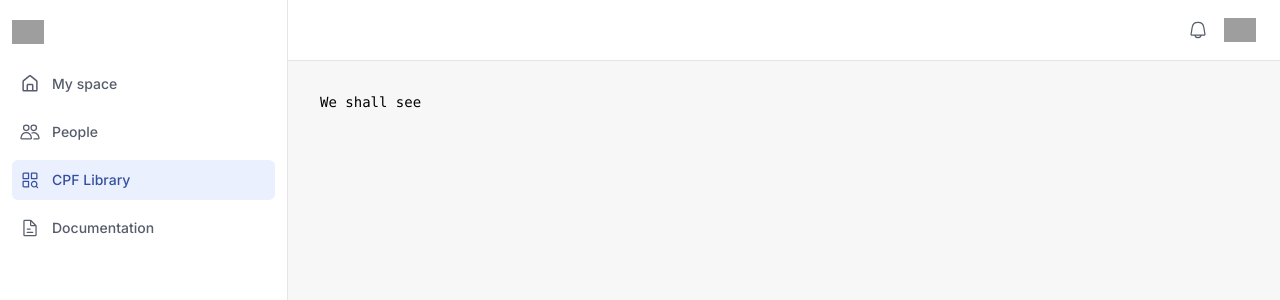
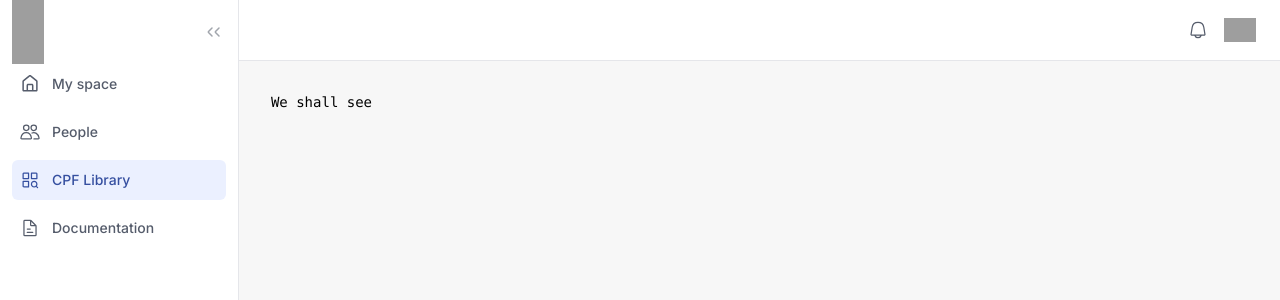
Before and after one commit to Tivix/cpf, a Next.js app in the folder frontend/: page / in a window 1280 px wide. Shown: the top 300 px of the page. Built offline with nearby package versions, Linux system fonts and the light colour scheme; grey boxes are pictures that could not be loaded.

Commit message:
feat: add collapse animation to a sidebar (#40)

```diff
--- a/frontend/package.json
+++ b/frontend/package.json
@@ -13,7 +13,7 @@
     "postinstall": "cd .. && husky frontend/.husky"
   },
   "dependencies": {
-    "@headlessui/react": "^1.7.18",
+    "@headlessui/react": "^2.0.4",
     "clsx": "^2.1.0",
     "next": "14.1.3",
     "react": "^18",
--- a/frontend/src/app/(app)/layout.tsx
+++ b/frontend/src/app/(app)/layout.tsx
@@ -22,7 +22,7 @@ export default function RootLayout({
       <body className={`${inter.className} bg-navy-50 h-full`}>
         <div className="flex">
           <Sidebar />
-          <div className="w-full pl-72">
+          <div className="w-full">
             <Topbar />
             <main className="p-8">{children}</main>
           </div>
--- a/frontend/src/components/modules/Sidebar/Sidebar.tsx
+++ b/frontend/src/components/modules/Sidebar/Sidebar.tsx
@@ -1,18 +1,35 @@
+'use client';
 import Image from 'next/image';
 import Link from 'next/link';
 import { generateClassNames } from '@app/utils';
 import { navigation } from './utils';
+import { ChevronDoubleLeft } from '@app/static/icons/ChevronDoubleLeft';
+import { Button } from '@headlessui/react';
+import { useState } from 'react';
+
+const duration = 'duration-300' as const;
 
 export const Sidebar = () => {
+  const [open, setOpen] = useState(true);
+
+  const toggleSidebar = () => setOpen((prev) => !prev);
+
   return (
-    <nav className="w-72 z-50 fixed h-full flex flex-col bg-white px-3 border-r border-navy-200">
-      <div className="flex h-16 shrink-0 items-center">
+    <nav
+      className={`z-50 h-screen ${open ? 'w-72' : 'w-16'} ${duration} flex flex-col bg-white px-3 border-r border-navy-200`}
+    >
+      <div className="flex h-16 shrink-0 justify-between">
+        <div className={`${duration} flex ${open ? 'opacity-1' : 'opacity-0'}`}>
           <Image
             src="https://tailwindui.com/img/logos/mark.svg?color=indigo&shade=600"
             alt="Logo"
             width={32}
             height={32}
           />
+        </div>
+        <Button onClick={toggleSidebar}>
+          <ChevronDoubleLeft className={`flex ${duration} ${open ? '' : 'rotate-180 mr-2'}`} />
+        </Button>
       </div>
       <ul role="list" className="flex flex-1 flex-col gap-y-7">
         <li>
@@ -22,12 +39,14 @@ export const Sidebar = () => {
                 <Link
                   href={item.href}
                   className={generateClassNames(
-                    'flex items-center gap-x-3 rounded-md p-2 text-sm leading-6 font-medium text-navy-600 hover:bg-blue-100',
+                    'flex items-center p-2 rounded-md font-medium text-navy-600 hover:bg-blue-100 whitespace-nowrap',
                     { 'bg-blue-100 text-blue-900': item.current },
                   )}
                 >
-                  <item.icon className={`w-5 h-5`} />
-                  {item.name}
+                  <div className="flex gap-x-3 items-center">
+                    <item.icon className="w-5 h-5" />
+                    <span className={`${duration} leading-6 ${open ? 'text-sm' : 'text-[0px]'}`}>{item.name}</span>
+                  </div>
                 </Link>
               </li>
             ))}
--- /dev/null
+++ b/frontend/src/static/icons/ChevronDoubleLeft.tsx
@@ -0,0 +1,11 @@
+export const ChevronDoubleLeft: React.FC<React.SVGProps<SVGSVGElement>> = (props) => (
+  <svg width="24" height="24" viewBox="0 0 24 24" fill="none" xmlns="http://www.w3.org/2000/svg" {...props}>
+    <path
+      d="M10 16L6.53034 12.5303C6.23745 12.2374 6.23745 11.7626 6.53034 11.4697L10 8M17 16L13.5303 12.5303C13.2374 12.2374 13.2374 11.7626 13.5303 11.4697L17 8"
+      stroke="#A1A5AC"
+      stroke-width="1.5"
+      stroke-linecap="round"
+      stroke-linejoin="round"
+    />
+  </svg>
+);
```
Also changed, not shown: 1 other file (tests, documents, lock files or other folders). Lines whose indentation alone changed are shown as unchanged.
